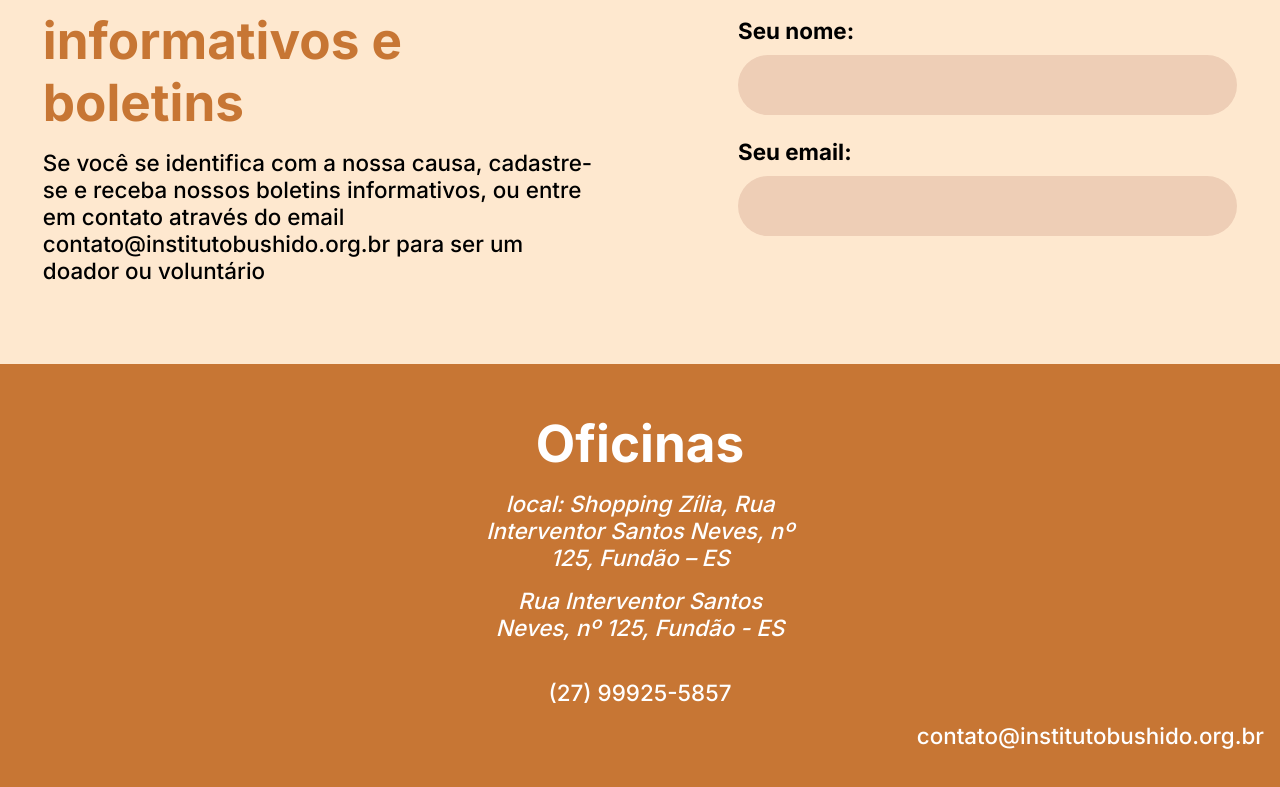
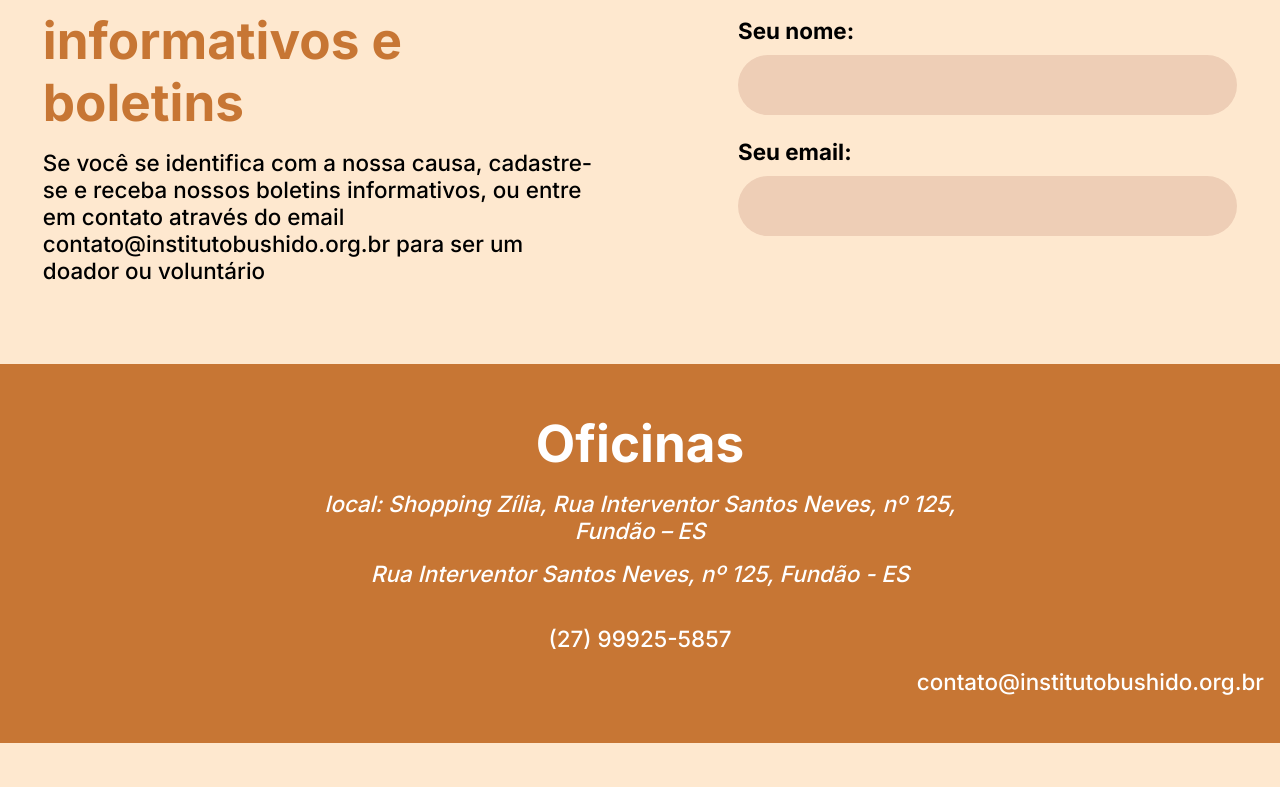
Before and after one commit to Bushido-Tecnologia/frontend, a Next.js app: page / in a window 1280 px wide. Shown: the part 2891-3678 px from the top of the page. After the commit the page ends 3634 px from the top, so only its background shows below. Built offline with nearby package versions, Linux system fonts and the light colour scheme.

Commit message:
Fixing footer

```diff
--- a/src/components/Footer/style.module.css
+++ b/src/components/Footer/style.module.css
@@ -18,8 +18,6 @@
 .footer__address {
     font-size: var(--font-size-small);
     text-align: center;
-
-    max-width: 25%;
 }
 
 .footer__phone {
@@ -34,3 +32,10 @@
 
     width: 100%;
 }
+
+@media screen and (min-width: 767px) {
+    .footer__address {
+        width: 70%;
+        max-width: 40rem;
+    }
+}
```
